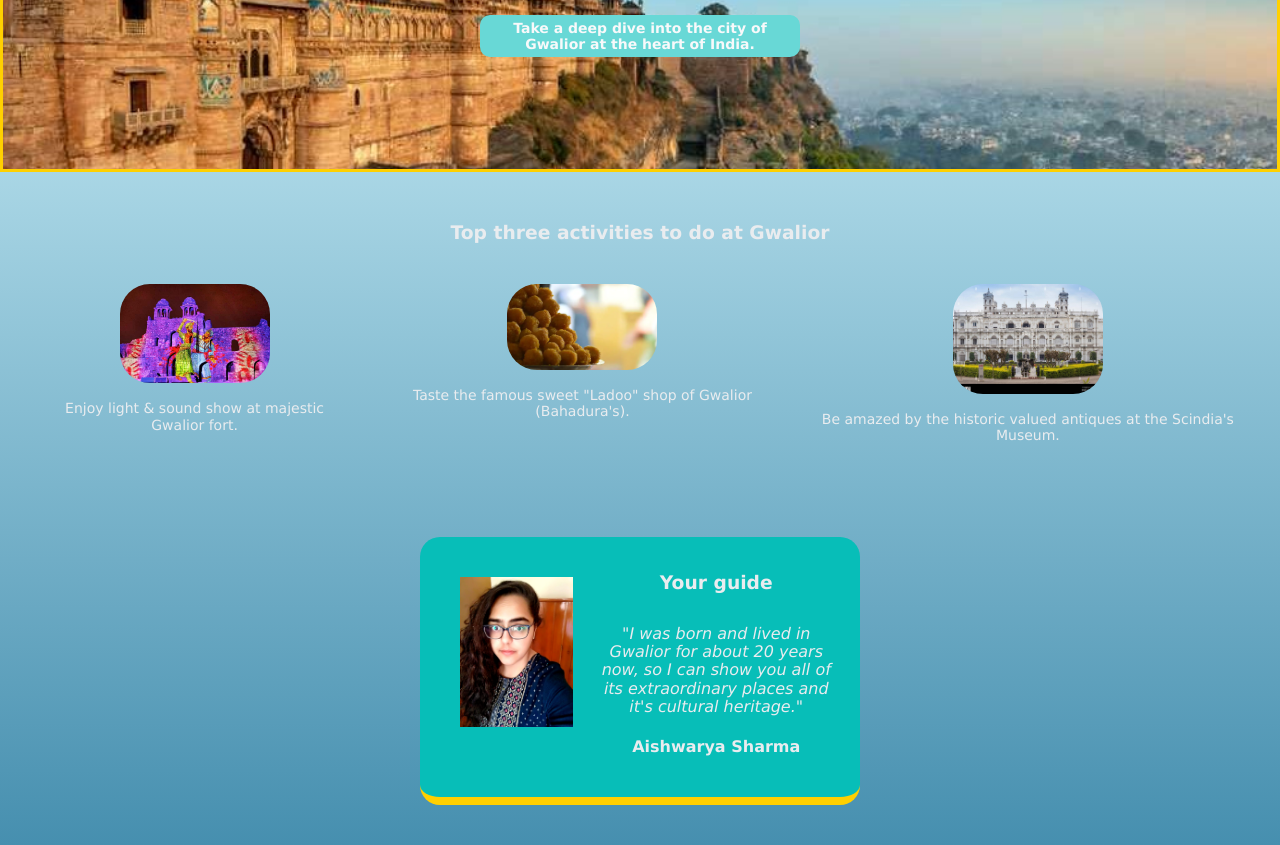
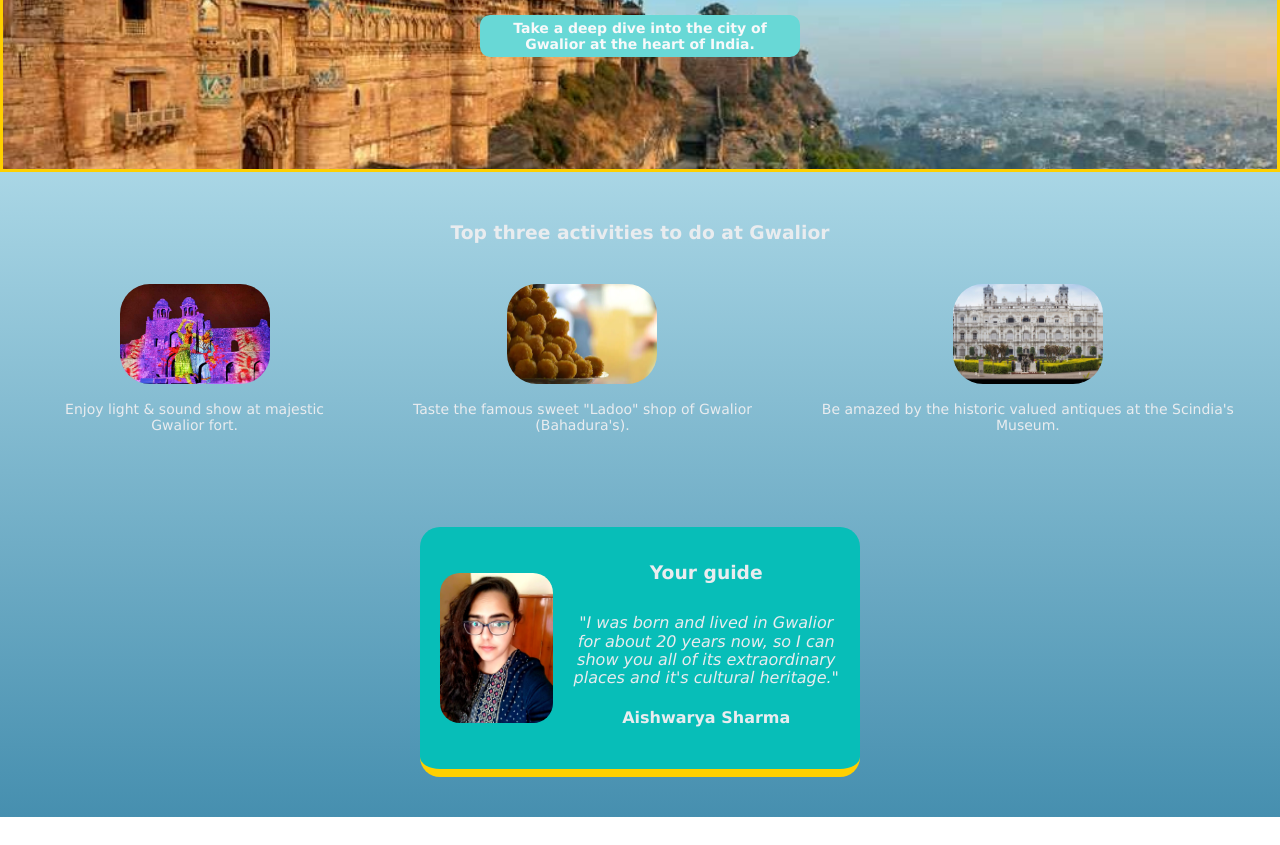
Before and after one commit to rolzzzz1/Hometown-homepage, a website built with Vite: page index.html in a window 1280 px wide. Shown: the part 134-979 px from the top of the page. After the commit the page ends 951 px from the top, so only its background shows below. Built offline with nearby package versions, Linux system fonts and the light colour scheme.

Commit message:
Final changes

```diff
--- a/styles.css
+++ b/styles.css
@@ -12,10 +12,6 @@ body {
   margin: 0;
   text-align: center;
   font-family: Verdana, Geneva, Tahoma, sans-serif;
-}
-
-img {
-  width: 150px;
 }
 
 h3 {
@@ -75,21 +71,19 @@ h3 {
 .activity {
   text-align: center;
   padding: 10px;
-  margin-top: 10px;
-  margin-bottom: 10px;
-  margin-left: 10px;
-  margin-right: 10px;
+  margin: 10px;
   font-size: 14px;
 }
 
 .activity img {
   border-radius: 30px;
+  width: 150px;
+  height: 100px;
+  object-fit: cover;
 }
 
 .avatar {
-  width: 150px;
   height: 150px;
-  padding: 20px;
   border-radius: 20px;
 }
 
@@ -99,6 +93,8 @@ h3 {
   padding: 20px;
   display: flex;
   justify-content: space-around;
+  align-items: center;
+  gap: 20px;
   text-align: center;
   background: #07beb8;
   color: #e9ecef;
```
